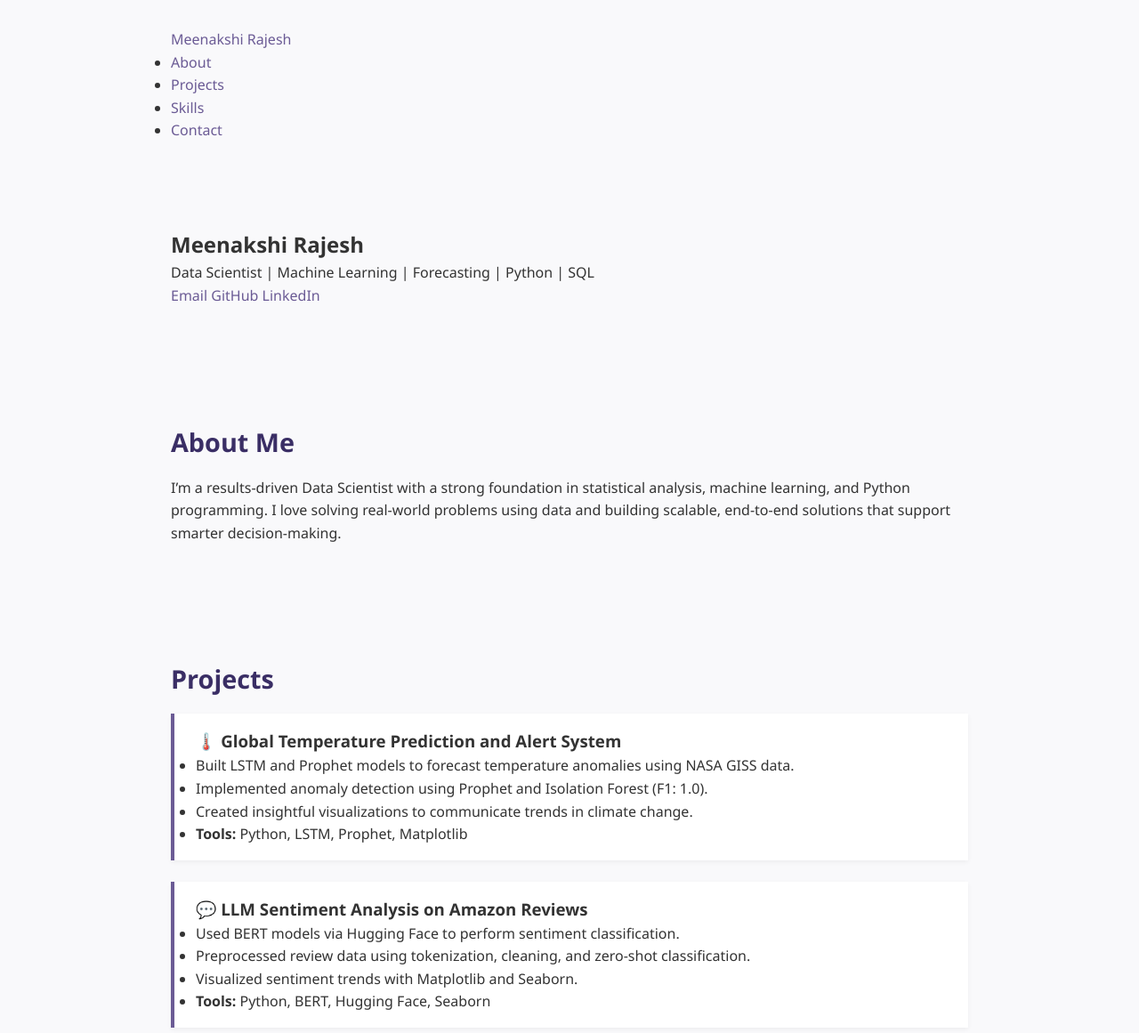
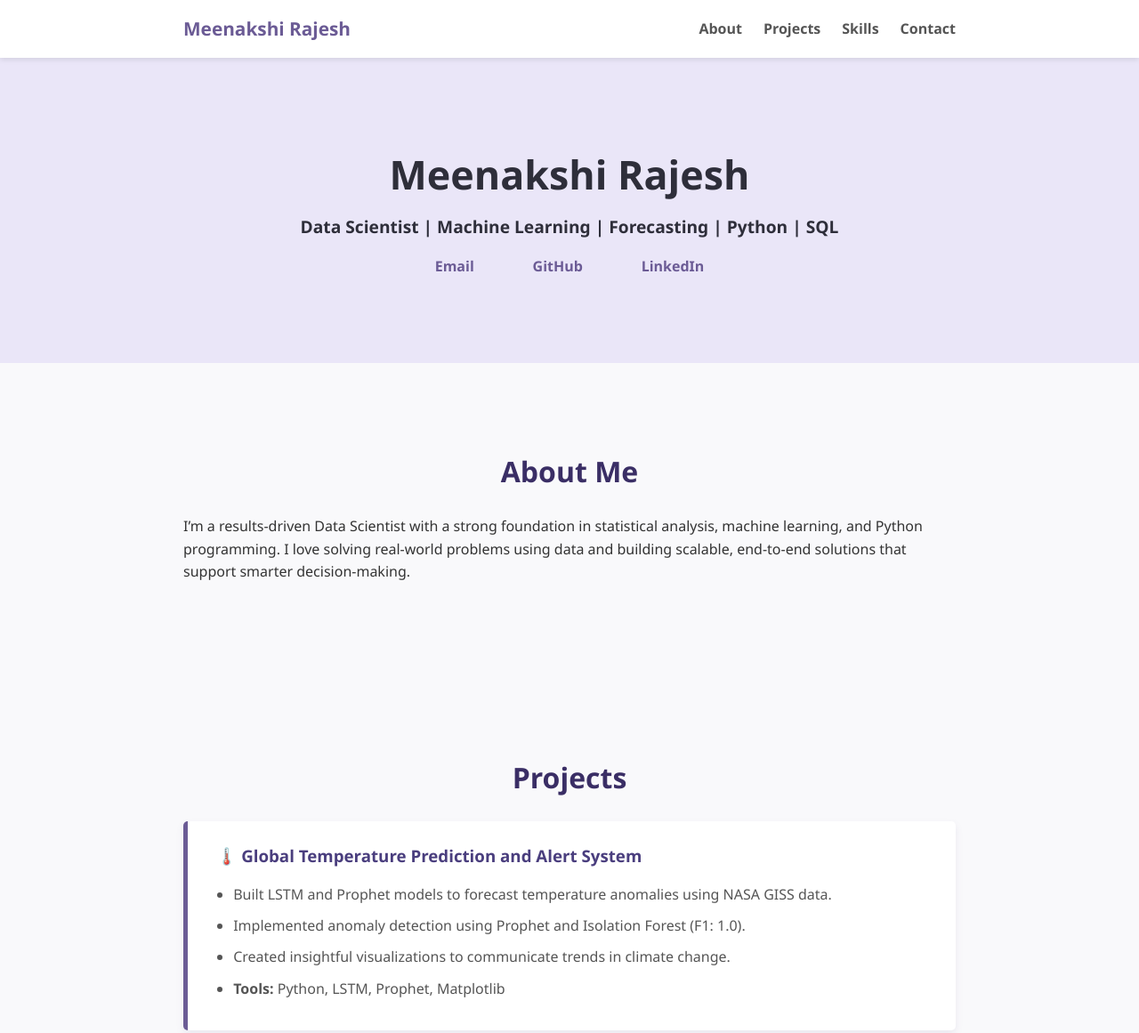
Before and after one commit to Meenakshi-Rajesh/Meenakshi-Rajesh.github.io, a plain HTML site: page index.html in a window 1280 px wide. Shown: the top 1161 px of the page at 89% size. Drawn offline with Linux system fonts and the light colour scheme.

Commit message:
Update style.css

```diff
--- a/style.css
+++ b/style.css
@@ -1,4 +1,4 @@
-/* Reset and base */
+/* Reset & base */
 * {
   margin: 0;
   padding: 0;
@@ -6,10 +6,10 @@
 }
 
 body {
-  font-family: "Segoe UI", sans-serif;
-  line-height: 1.6;
+  font-family: 'Segoe UI', Tahoma, Geneva, Verdana, sans-serif;
   background-color: #f9f9fb;
   color: #333;
+  line-height: 1.6;
 }
 
 a {
@@ -22,80 +22,176 @@ a:hover {
 }
 
 .container {
-  max-width: 960px;
+  max-width: 900px;
   margin: 0 auto;
-  padding: 2rem;
+  padding: 2rem 1rem;
 }
 
-/* Header */
-header {
-  background: #eae6f8;
-  text-align: center;
-  padding: 2rem 0;
+/* Navigation */
+nav {
+  position: fixed;
+  width: 100%;
+  background: #fff;
+  box-shadow: 0 2px 6px rgb(0 0 0 / 0.1);
+  z-index: 1000;
 }
 
-header h1 {
-  font-size: 2.5rem;
-  color: #2e2e3a;
+.nav-container {
+  display: flex;
+  justify-content: space-between;
+  align-items: center;
+  max-width: 900px;
+  margin: 0 auto;
+  padding: 1rem 1rem;
 }
 
-header p {
-  margin-top: 0.5rem;
-  color: #555;
+.nav-logo {
+  font-weight: 700;
+  font-size: 1.3rem;
+  color: #6b5b95;
 }
 
-.links a {
+.nav-links {
+  list-style: none;
+  display: flex;
+  gap: 1.5rem;
+}
+
+.nav-links li a {
+  font-weight: 600;
+  font-size: 1rem;
+  color: #555;
+  transition: color 0.3s;
+}
+
+.nav-links li a:hover {
+  color: #6b5b95;
+}
+
+/* Hero Section */
+#hero {
+  padding: 8rem 1rem 4rem; /* leave room for fixed nav */
+  text-align: center;
+  background: #eae6f8;
+  color: #2e2e3a;
+  min-height: 250px;
+  display: flex;
+  flex-direction: column;
+  justify-content: center;
+}
+
+#hero h1 {
+  font-size: 2.8rem;
+  margin-bottom: 0.5rem;
+}
+
+#hero p {
+  font-size: 1.2rem;
+  margin-bottom: 1rem;
+  font-weight: 600;
+}
+
+.hero-links a {
   margin: 0 1rem;
-  display: inline-block;
-  font-weight: 500;
+  font-weight: 600;
+  font-size: 1rem;
+  color: #6b5b95;
+  border: 2px solid transparent;
+  padding: 0.3rem 0.8rem;
+  border-radius: 4px;
+  transition: all 0.3s ease;
+}
+
+.hero-links a:hover {
+  background: #6b5b95;
+  color: white;
+  border-color: #6b5b95;
 }
 
 /* Sections */
 section {
-  padding: 2rem 0;
+  padding: 4rem 0;
 }
 
 h2 {
-  font-size: 1.8rem;
-  margin-bottom: 1rem;
+  font-size: 2rem;
+  margin-bottom: 1.5rem;
   color: #3a2e65;
+  text-align: center;
 }
 
 /* Projects */
 .project {
+  background: white;
+  padding: 1.5rem 2rem;
   margin-bottom: 1.5rem;
-  background: #fff;
-  padding: 1rem 1.5rem;
-  border-left: 4px solid #6b5b95;
-  box-shadow: 0 2px 5px rgba(0,0,0,0.05);
+  border-left: 5px solid #6b5b95;
+  box-shadow: 0 4px 8px rgb(107 91 149 / 0.1);
+  border-radius: 5px;
+}
+
+.project h3 {
+  margin-bottom: 1rem;
+  font-weight: 700;
+  color: #4a3e7e;
+}
+
+.project ul {
+  list-style-type: disc;
+  margin-left: 1.2rem;
+  color: #555;
+}
+
+.project ul li {
+  margin-bottom: 0.6rem;
 }
 
 /* Skills */
 .tags {
   display: flex;
   flex-wrap: wrap;
-  gap: 0.5rem;
+  justify-content: center;
+  gap: 0.7rem;
 }
 
 .tags span {
-  background: #dcd3f3;
+  background-color: #dcd3f3;
   color: #3e3a4f;
   padding: 0.5rem 1rem;
   border-radius: 20px;
-  font-size: 0.9rem;
+  font-weight: 600;
+  font-size: 0.95rem;
 }
 
 /* Contact */
-.contact p {
-  font-size: 1rem;
-  margin-top: 0.5rem;
+#contact p {
+  text-align: center;
+  font-size: 1.1rem;
+  margin-bottom: 0.5rem;
 }
 
 /* Footer */
 footer {
+  background: #f0edf5;
   text-align: center;
-  padding: 1rem;
-  font-size: 0.85rem;
-  background: #f0edf5;
+  padding: 1rem 0;
+  font-size: 0.9rem;
   color: #666;
+  margin-top: 3rem;
 }
+
+/* Responsive */
+@media (max-width: 600px) {
+  .nav-links {
+    gap: 1rem;
+    font-size: 0.9rem;
+  }
+
+  #hero h1 {
+    font-size: 2rem;
+  }
+
+  .project {
+    padding: 1rem 1.2rem;
+  }
+}
```
